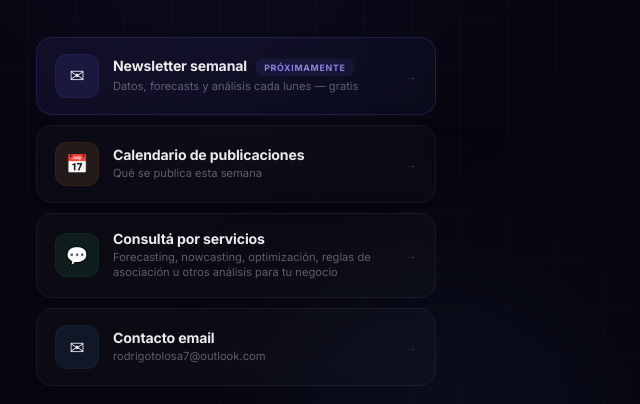
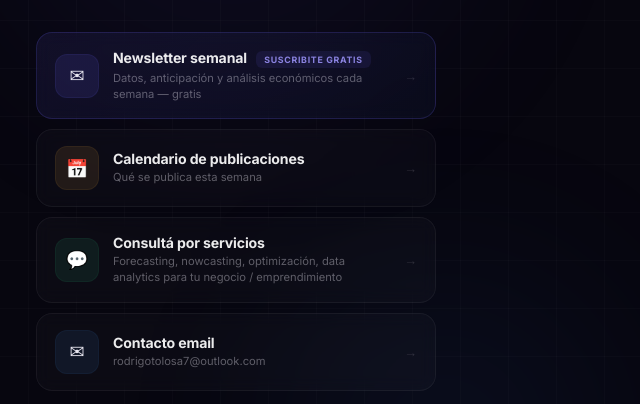
Before and after one commit to rodrigotolosaTP/rodrigotolosaTP.github.io, a plain HTML site: page links.html in a window 1280 px wide. Shown: the part 268-672 px from the top of the page, without its empty margins (404-1044 px from the left). Drawn offline with Linux system fonts and the light colour scheme.

Commit message:
Update newsletter and services descriptions

```diff
--- a/links.html
+++ b/links.html
@@ -282,8 +282,8 @@
       <a href="https://datayaccion.beehiiv.com/" class="link-card featured" target="_blank" rel="noopener">
         <div class="link-icon icon-newsletter">✉</div>
         <div class="link-text">
-          <h3>Newsletter semanal <span class="badge">próximamente</span></h3>
-          <p>Datos, forecasts y análisis cada lunes — gratis</p>
+          <h3>Newsletter semanal <span class="badge">Suscribite gratis</span></h3>
+          <p>Datos, anticipación y análisis económicos cada semana — gratis</p>
         </div>
         <span class="arrow">→</span>
       </a>
@@ -301,7 +301,7 @@
         <div class="link-icon icon-services">💬</div>
         <div class="link-text">
           <h3>Consultá por servicios</h3>
-          <p>Forecasting, nowcasting, optimización, reglas de asociación u otros análisis para tu negocio</p>
+          <p>Forecasting, nowcasting, optimización, data analytics para tu negocio / emprendimiento</p>
         </div>
         <span class="arrow">→</span>
       </a>
```
